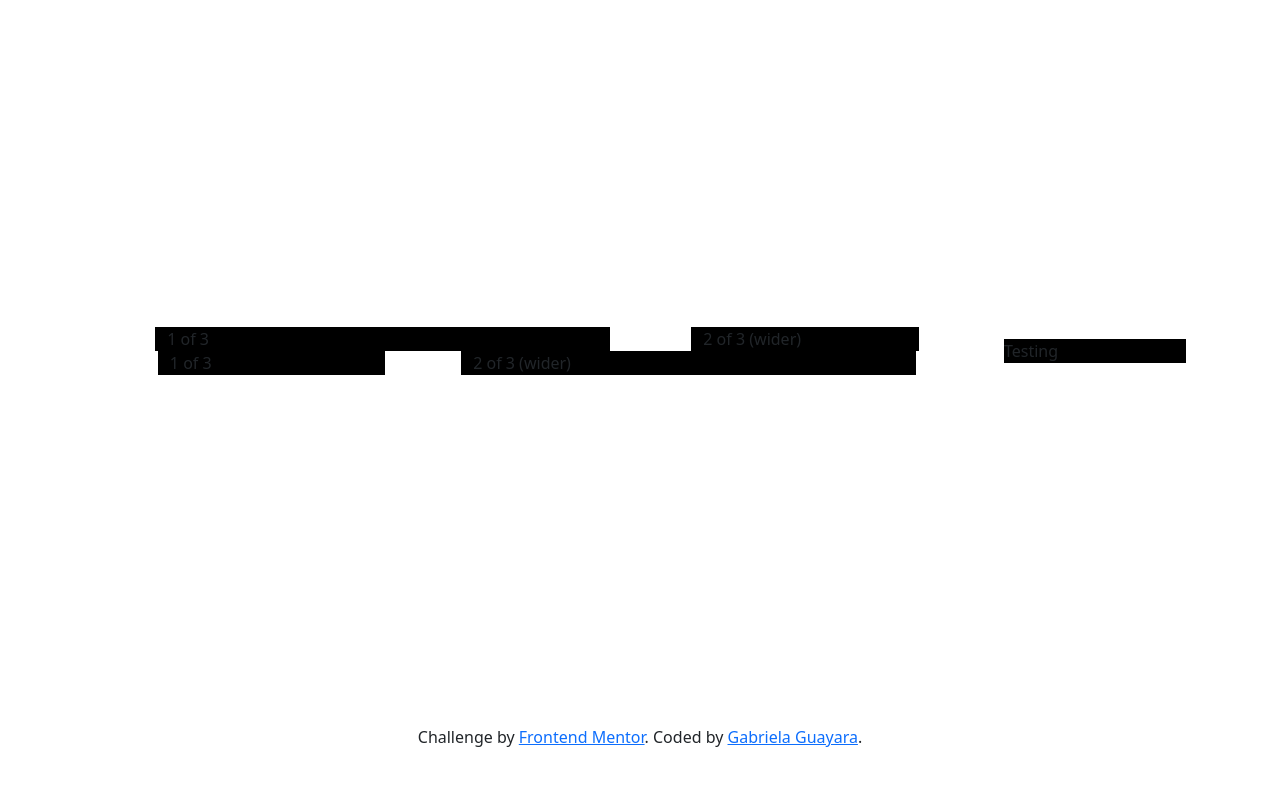
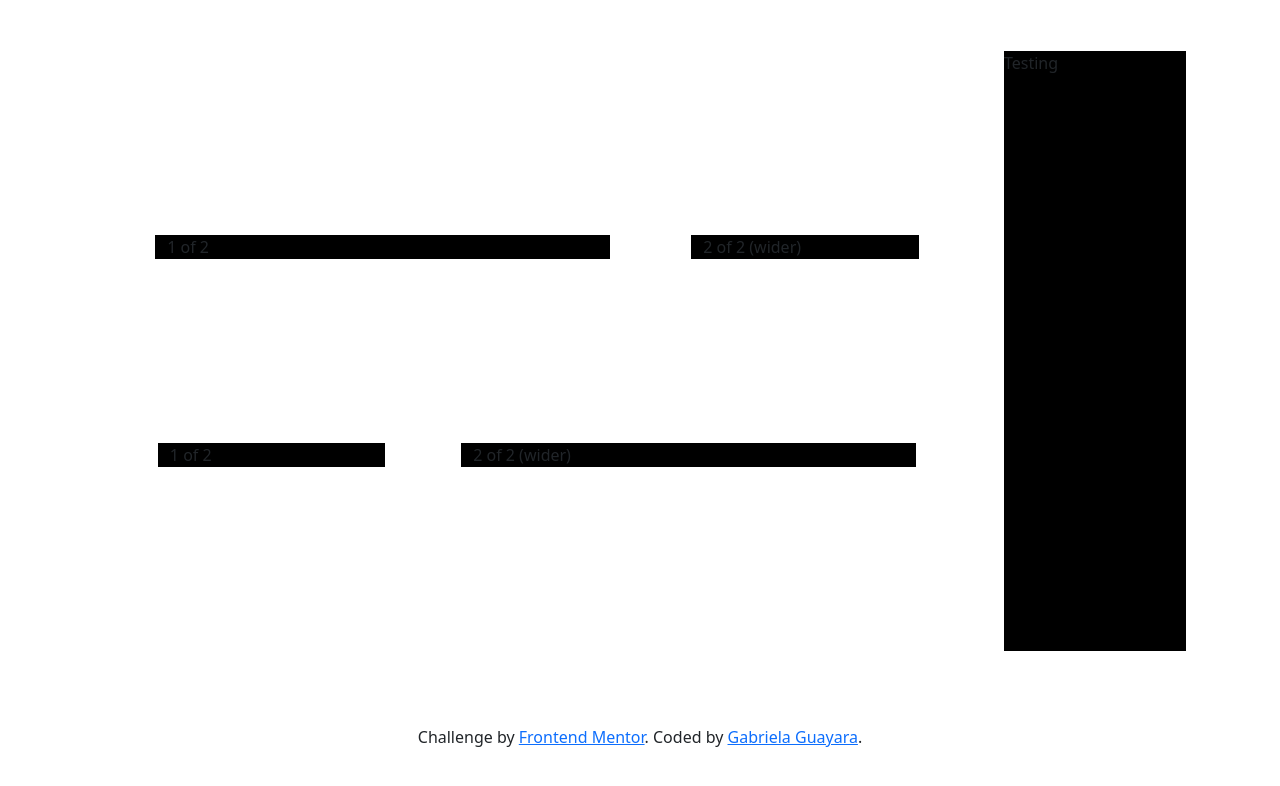
Before and after one commit to GabrielaGuayara/SBA326AND308A, a plain HTML site: page index.html in a window 1280 px wide. Drawn offline with nearby package versions, Linux system fonts and the light colour scheme.

Commit message:
Update display of items

```diff
--- a/index.html
+++ b/index.html
@@ -14,22 +14,22 @@
 
 </head>
 <div class="container d-flex flex-column justify-content-evenly align-items-center vh-100";>
-  <div class="container d-flex justify-content-evenly align-items-center h-75">
-    <div class="col-10 ">
-      <div class="row w-100 justify-content-evenly gap-2">
+  <div class="container d-flex justify-content-evenly align-items-around h-75">
+    <div class="col-10 d-flex flex-column justify-content-evenly align-items-around ">
+      <div class="row w-100 justify-content-evenly align-items-around gap-2">
           <div class="col-6 bg-black">
-            1 of 3
+            1 of 2
           </div>
           <div class="col-3 bg-black">
-            2 of 3 (wider)
+            2 of 2 (wider)
           </div>
         </div>
         <div class="row w-100 justify-content-evenly">
           <div class="col-3  bg-black">
-            1 of 3
+            1 of 2
           </div>
           <div class="col-6  bg-black">
-            2 of 3 (wider)
+            2 of 2 (wider)
           </div>
         </div>
     </div>
```
